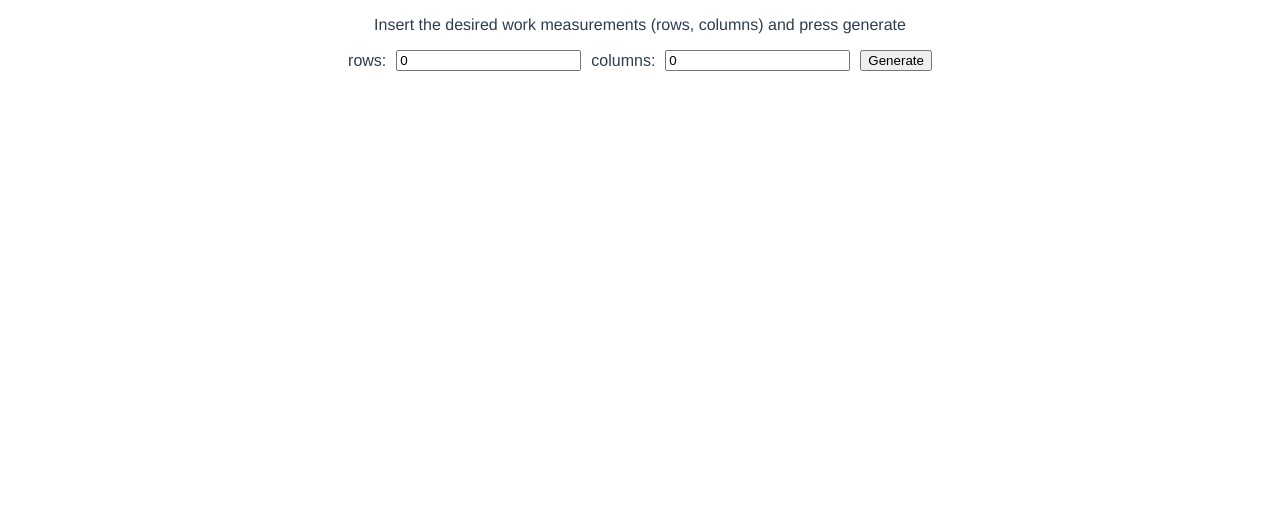
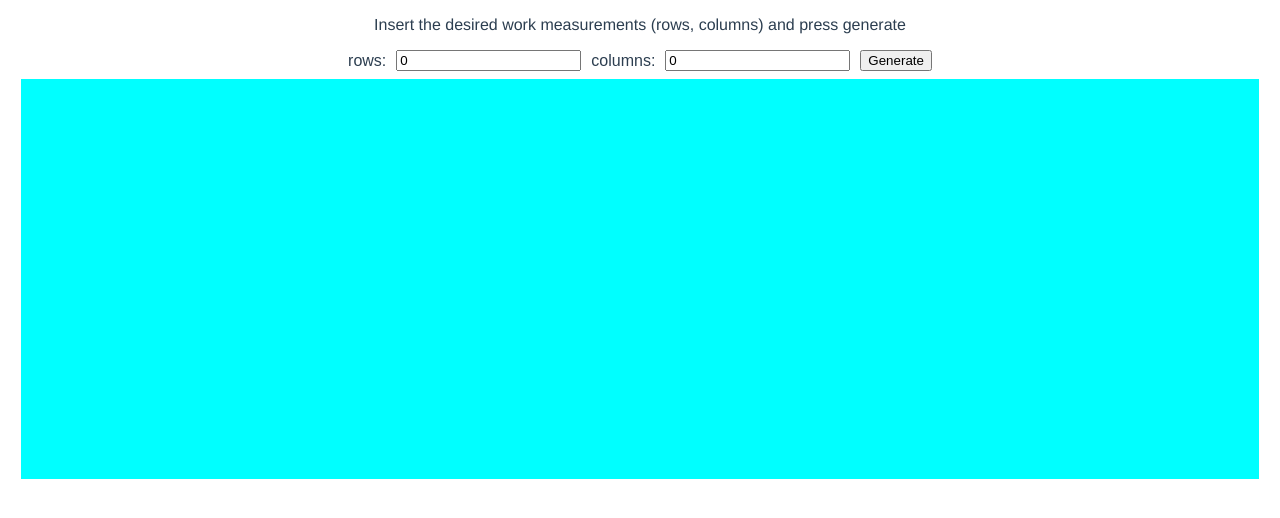
Before and after one commit to TootEgozy/tapestrymaster, a Vue app: page / in a window 1280 px wide. Shown: the top 518 px of the page. Built offline with nearby package versions, Linux system fonts and the light colour scheme.

Commit message:
wip converting to vue - toggling color in cells

```diff
--- a/src/App.vue
+++ b/src/App.vue
@@ -12,9 +12,7 @@
         <button @click="generateTable">Generate</button>
       </div>
     </div>
-    <div id="table-container">
-      <DrawingTable :rows="rowsNumber" :columns="columnsNumber" />
-    </div>
+    <DrawingTable :rows="rowsNumber" :columns="columnsNumber" :colors="colors" />
   </div>
 </template>
 
@@ -28,9 +26,7 @@ export default {
       rowsNumber: 0,
       columnsNumber: 0,
       generated: false,
-      colors: [],
-      colorA: "blue",
-      colorB: "orange",
+      colors: ["blue", "orange"]
     };
   },
 
--- a/src/components/DrawingTable.vue
+++ b/src/components/DrawingTable.vue
@@ -1,21 +1,24 @@
 <template>
+  <div class="table-container">
+
     <table>
-    <tr v-for="(row, i) in createArray(rows)" :key="i">
-      <td v-for="(column, i) in createArray(columns)" :key="i">
-        ^_^
-      </td>
+      <tr v-for="(row) in createArray(rows)" :key="row">
+        <TableCell v-for="(column) in createArray(columns)" :key="column" :colors="colors" />
       </tr>
     </table>
+
+  </div>
 </template>
 
 <script>
 
+import TableCell from "@/components/TableCell.vue";
+
 export default {
   name: 'DrawingTable',
-  props: ['rows', 'columns'],
+  props: ['rows', 'columns', 'colors'],
   data() {
     return {
-
     }
   },
   watch: {
@@ -27,17 +30,38 @@ export default {
       return Array.from(Array(length).keys());
     },
     regenerateTable() {
-      // The table will be regenerated with updated rows and columns
+      // force vue to regenerate the table
     }
+  },
+  components: {
+    TableCell,
   }
 }
 </script>
 
 <style lang="scss">
+
+/* TODO: make the td a fixed square (in relation to width or length or whatever) and the table width and height dynamic */
+.table-container {
+  display: flex;
+  align-items: center;
+  justify-content: center;
+  margin: 1vh 1vw 1vh 1vw;
+  background-color: aqua;
   table {
+    min-width: 50vw;
+    min-height: 50vh;
     border-collapse: collapse;
-}
     td {
       border: solid 2px black;
     }
+    .blue {
+      background-color: blue;
+    }
+    .orange {
+      background-color: orange;
+    }
+  }
+}
+
 </style>
--- /dev/null
+++ b/src/components/TableCell.vue
@@ -0,0 +1,41 @@
+<template>
+  <td
+      :class="currentColor"
+      @click.stop="toggleColor"
+  >
+  </td>
+</template>
+
+<script>
+export default {
+  name: 'TableCell',
+  props: ['colors'],
+  data() {
+    return {
+      colorA: this.colors[0],
+      colorB: this.colors[1],
+      currentColor: this.colorA,
+    }
+  },
+  methods: {
+    toggleColor() {
+      this.currentColor = this.currentColor === this.colorA ? this.colorB : this.colorA;
+    }
+  },
+  mounted() {
+    this.currentColor = this.colorA;
+  },
+}
+</script>
+
+<style lang="scss">
+ td {
+    border: solid 2px black;
+ }
+  .blue {
+    background-color: blue;
+  }
+  .orange {
+    background-color: orange;
+  }
+</style>
```
Lines whose indentation alone changed are shown as unchanged.
